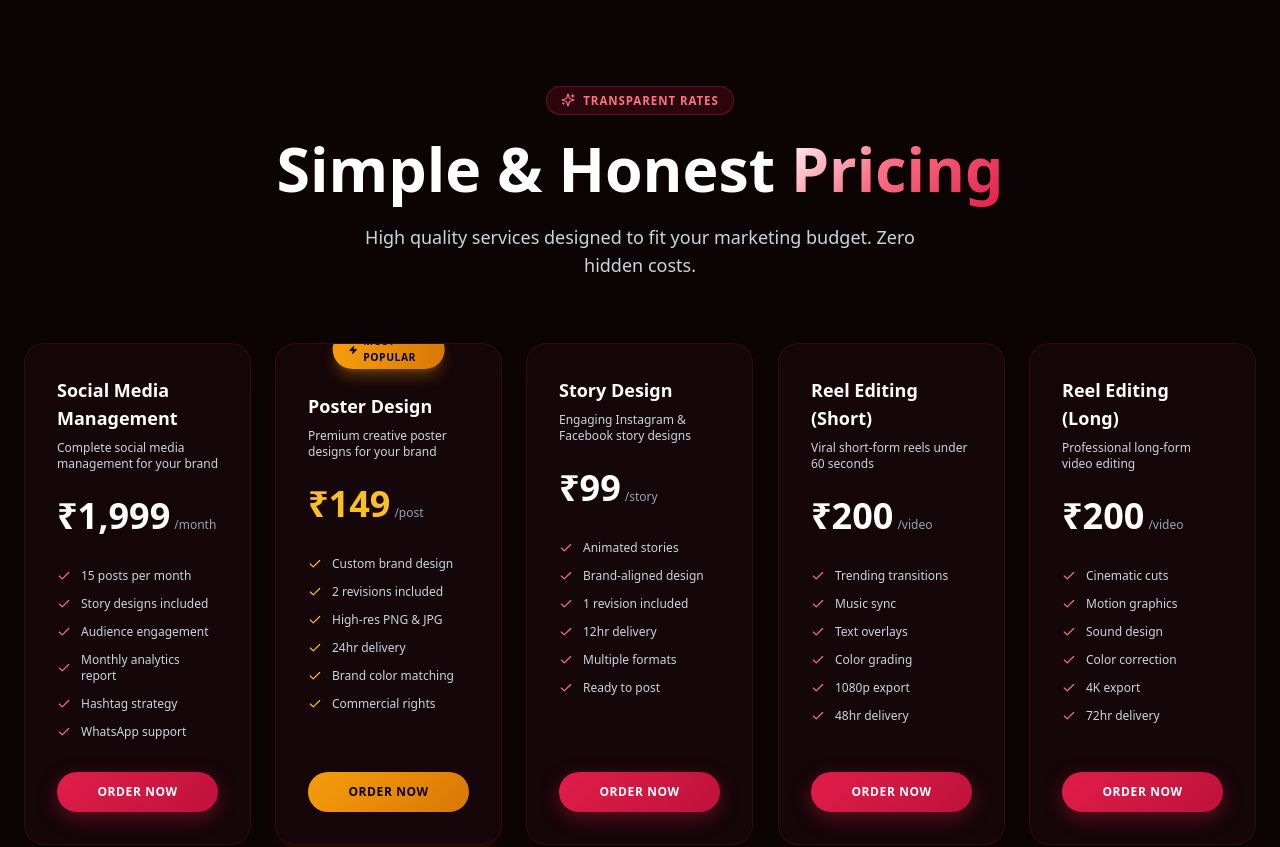
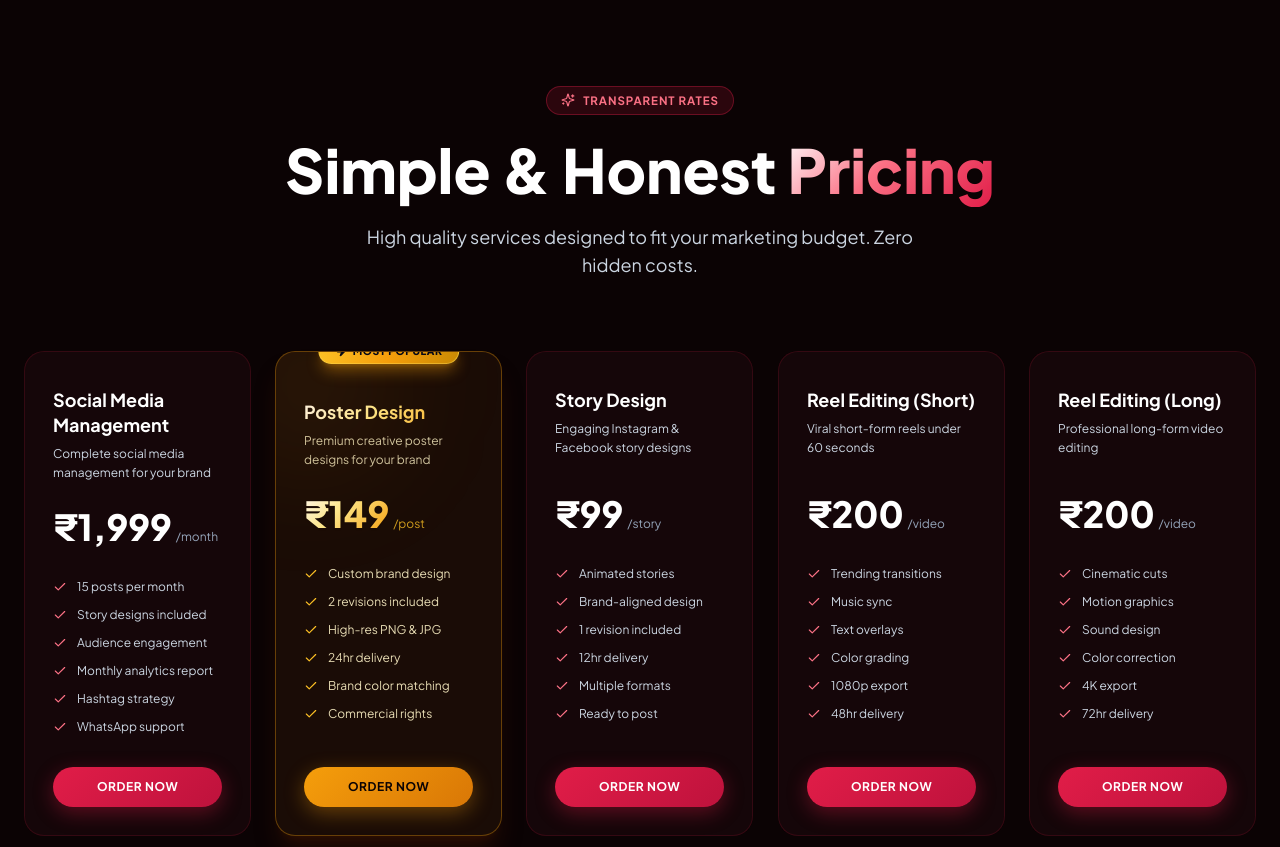
Before and after one commit to Priansenthilkumar/UNIQUE-VISIONS, a Next.js app: page /pricing in a window 1280 px wide. Shown: the part 480-1327 px from the top of the page. Built offline with nearby package versions, Linux system fonts and the light colour scheme.

Commit message:
Fix pricing page golden card design and header layout alignment

```diff
--- a/app/components/Pricing.tsx
+++ b/app/components/Pricing.tsx
@@ -19,39 +19,49 @@ function PricingCard({ plan, index }: { plan: typeof plans[0]; index: number })
   return (
     <div
       ref={ref}
-      className={`glass-card p-8 h-full flex flex-col relative border ${
+      className={`p-7 h-full flex flex-col relative transition-all duration-300 ${
         plan.popular
-          ? 'border-amber-500/50 bg-gradient-to-b from-[#240B0E]/90 to-[#1A070A]/90 shadow-xl shadow-amber-950/30'
-          : 'border-rose-500/20 bg-gradient-to-b from-[#120507]/90 to-[#1A070A]/90'
+          ? 'glass-card-gold bg-gradient-to-b from-[#251708]/95 via-[#1C1206]/95 to-[#120B03]/95 shadow-xl shadow-amber-950/40 border-amber-500/50 scale-[1.02] z-10'
+          : 'glass-card border-rose-500/20 bg-gradient-to-b from-[#120507]/90 to-[#1A070A]/90'
       }`}
     >
       {/* Popular Badge */}
       {plan.popular && (
-        <div className="absolute -top-3.5 left-1/2 -translate-x-1/2 z-20">
-          <div className="flex items-center gap-1.5 bg-gradient-to-r from-amber-500 to-amber-600 text-slate-950 px-4 py-1 rounded-full font-syne text-[0.65rem] font-black uppercase tracking-wider shadow-lg shadow-amber-500/30">
+        <div className="absolute -top-3.5 left-1/2 -translate-x-1/2 z-20 whitespace-nowrap">
+          <div className="flex items-center gap-1.5 bg-gradient-to-r from-amber-400 via-amber-500 to-yellow-600 text-slate-950 px-4 py-1 rounded-full font-syne text-[0.65rem] font-black uppercase tracking-wider shadow-lg shadow-amber-500/40 border border-amber-300/50">
             <Zap size={12} fill="currentColor" />
             <span>MOST POPULAR</span>
           </div>
         </div>
       )}
 
-      <div className={`mb-6 ${plan.popular ? 'pt-4' : ''}`}>
-        <h3 className="font-syne font-bold text-lg text-white mb-2">{plan.name}</h3>
-        <p className="font-jakarta text-slate-300 text-xs">{plan.desc}</p>
+      {/* Decorative Gold Ambient Glow */}
+      {plan.popular && (
+        <div className="absolute -top-12 -left-12 w-40 h-40 bg-amber-500/10 rounded-full blur-3xl pointer-events-none" />
+      )}
+
+      {/* Title & Description Container with Min-Height for Alignment */}
+      <div className={`mb-6 min-h-[90px] flex flex-col justify-start ${plan.popular ? 'pt-5' : 'pt-2'}`}>
+        <h3 className={`font-syne font-bold text-lg leading-snug mb-1.5 block ${plan.popular ? 'gradient-text-gold' : 'text-white'}`}>
+          {plan.name}
+        </h3>
+        <p className={`font-jakarta text-xs leading-relaxed block ${plan.popular ? 'text-amber-100/80' : 'text-slate-300'}`}>
+          {plan.desc}
+        </p>
       </div>
 
       <div className="mb-8 flex items-baseline gap-1">
-        <span className={`font-syne text-4xl font-extrabold ${plan.popular ? 'text-amber-400' : 'text-white'}`}>
+        <span className={`font-syne text-4xl font-extrabold ${plan.popular ? 'gradient-text-gold drop-shadow-sm' : 'text-white'}`}>
           {plan.price}
         </span>
-        <span className="font-jakarta text-xs text-slate-400">{plan.period}</span>
+        <span className={`font-jakarta text-xs ${plan.popular ? 'text-amber-400/80' : 'text-slate-400'}`}>{plan.period}</span>
       </div>
 
       <ul className="space-y-3 mb-8 flex-1">
         {plan.features.map((f) => (
           <li key={f} className="flex items-center gap-2.5">
-            <Check size={14} className={plan.popular ? 'text-amber-400' : 'text-rose-400'} />
-            <span className="font-jakarta text-xs text-slate-300">{f}</span>
+            <Check size={14} className={plan.popular ? 'text-amber-400 shrink-0' : 'text-rose-400 shrink-0'} />
+            <span className={`font-jakarta text-xs ${plan.popular ? 'text-amber-100/90' : 'text-slate-300'}`}>{f}</span>
           </li>
         ))}
       </ul>
@@ -76,7 +86,7 @@ export default function Pricing() {
       <div className="max-w-7xl mx-auto px-6 relative z-10">
 
         {/* Section Header */}
-        <div className="text-center mb-16">
+        <div className="text-center mb-12">
           <div className="badge-crimson mb-4">
             <Sparkles size={14} />
             <span>Transparent Rates</span>
@@ -90,7 +100,7 @@ export default function Pricing() {
         </div>
 
         {/* Pricing Grid */}
-        <div className="grid sm:grid-cols-2 lg:grid-cols-3 xl:grid-cols-5 gap-6 mb-16">
+        <div className="grid sm:grid-cols-2 lg:grid-cols-3 xl:grid-cols-5 gap-6 pt-6 mb-16">
           {plans.map((plan, i) => (
             <PricingCard key={plan.name} plan={plan} index={i} />
           ))}
--- a/app/globals.css
+++ b/app/globals.css
@@ -1,3 +1,5 @@
+@import url('https://fonts.googleapis.com/css2?family=Plus+Jakarta+Sans:wght@300;400;500;600;700;800&family=Syne:wght@500;600;700;800&family=Outfit:wght@400;600;700&family=Playfair+Display:wght@600;700&family=Poppins:wght@400;500;600&display=swap');
+
 @tailwind base;
 @tailwind components;
 @tailwind utilities;
@@ -36,7 +38,7 @@ html {
 body {
   background-color: var(--bg-obsidian);
   color: var(--text-main);
-  font-family: var(--font-jakarta), sans-serif;
+  font-family: 'Plus Jakarta Sans', sans-serif;
   overflow-x: hidden;
   position: relative;
   -webkit-font-smoothing: antialiased;
@@ -80,6 +82,7 @@ body {
   -webkit-background-clip: text;
   -webkit-text-fill-color: transparent;
   background-clip: text;
+  display: inline-block;
 }
 
 .gradient-text-emerald {
@@ -87,6 +90,7 @@ body {
   -webkit-background-clip: text;
   -webkit-text-fill-color: transparent;
   background-clip: text;
+  display: inline-block;
 }
 
 .gradient-text-gold {
@@ -94,6 +98,7 @@ body {
   -webkit-background-clip: text;
   -webkit-text-fill-color: transparent;
   background-clip: text;
+  display: inline-block;
 }
 
 /* ===== HARDWARE-ACCELERATED GLASS CARDS ===== */
@@ -118,10 +123,19 @@ body {
 .glass-card-gold {
   background: rgba(30, 15, 8, 0.85);
   backdrop-filter: blur(10px);
-  border: 1px solid rgba(245, 158, 11, 0.25);
+  -webkit-backdrop-filter: blur(10px);
+  border: 1px solid rgba(245, 158, 11, 0.35);
   border-radius: var(--radius-card);
+  transition: transform 0.3s ease, border-color 0.3s ease, box-shadow 0.3s ease;
   will-change: transform;
   transform: translateZ(0);
+  contain: layout style paint;
+}
+
+.glass-card-gold:hover {
+  border-color: rgba(245, 158, 11, 0.65);
+  transform: translateY(-4px);
+  box-shadow: 0 16px 40px rgba(245, 158, 11, 0.25);
 }
 
 /* ===== BUTTONS ===== */
@@ -152,7 +166,8 @@ body {
   font-weight: 700;
   padding: 0.75rem 1.75rem;
   border-radius: var(--radius-button);
-  transition: transform 0.2s ease, background 0.2s ease;
+  box-shadow: 0 6px 20px rgba(245, 158, 11, 0.35);
+  transition: transform 0.2s ease, background 0.2s ease, box-shadow 0.2s ease;
   display: inline-flex;
   align-items: center;
   justify-content: center;
@@ -162,6 +177,7 @@ body {
 
 .btn-gold:hover {
   background: linear-gradient(135deg, #FBBF24 0%, #F59E0B 100%);
+  box-shadow: 0 10px 28px rgba(245, 158, 11, 0.5);
   transform: translateY(-2px);
 }
 
@@ -203,6 +219,21 @@ body {
   text-transform: uppercase;
 }
 
+.badge-gold {
+  display: inline-flex;
+  align-items: center;
+  gap: 0.5rem;
+  padding: 0.3rem 0.875rem;
+  border-radius: 9999px;
+  background: rgba(245, 158, 11, 0.15);
+  border: 1px solid rgba(245, 158, 11, 0.35);
+  color: #FBBF24;
+  font-size: 0.72rem;
+  font-weight: 700;
+  letter-spacing: 0.08em;
+  text-transform: uppercase;
+}
+
 /* ===== INPUTS ===== */
 .input-glass {
   background: rgba(18, 5, 7, 0.8);
--- a/app/layout.tsx
+++ b/app/layout.tsx
@@ -20,21 +20,13 @@ export const metadata: Metadata = {
 }
 
 export const viewport: Viewport = {
-  themeColor: '#060d0a',
+  themeColor: '#0B0304',
 }
 
 export default function RootLayout({ children }: { children: React.ReactNode }) {
   return (
     <html lang="en" className="scroll-smooth dark">
-      <head>
-        <link rel="preconnect" href="https://fonts.googleapis.com" />
-        <link rel="preconnect" href="https://fonts.gstatic.com" crossOrigin="anonymous" />
-        <link
-          href="https://fonts.googleapis.com/css2?family=Plus+Jakarta+Sans:wght@300;400;500;600;700;800&family=Syne:wght@500;600;700;800&family=Outfit:wght@400;600;700&family=Playfair+Display:wght@600;700&family=Poppins:wght@400;500;600&display=swap"
-          rel="stylesheet"
-        />
-      </head>
-      <body className="bg-[#060D0A] text-[#F1F5F9] font-jakarta antialiased selection:bg-emerald-500/30 selection:text-emerald-200">
+      <body className="bg-[#0B0304] text-[#FFFFFF] font-jakarta antialiased selection:bg-rose-500/40 selection:text-white">
         {children}
       </body>
     </html>
```
